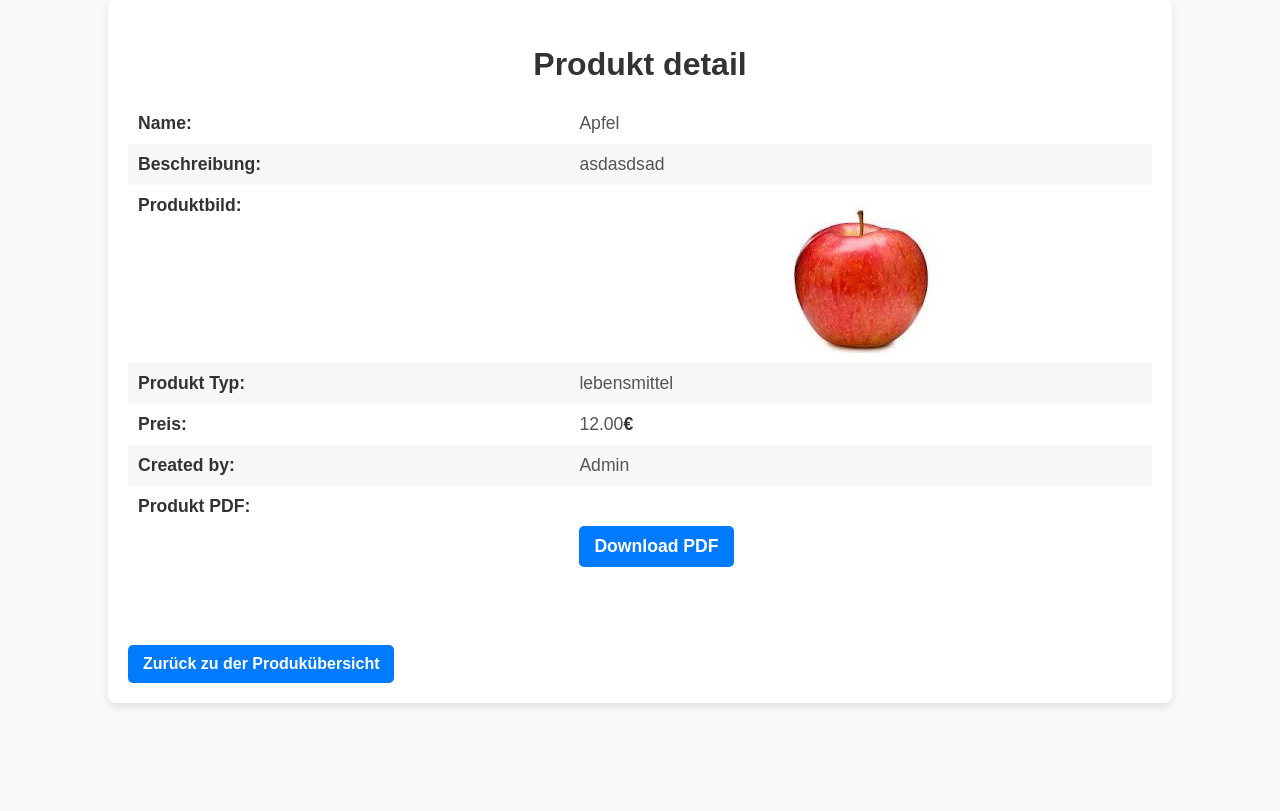
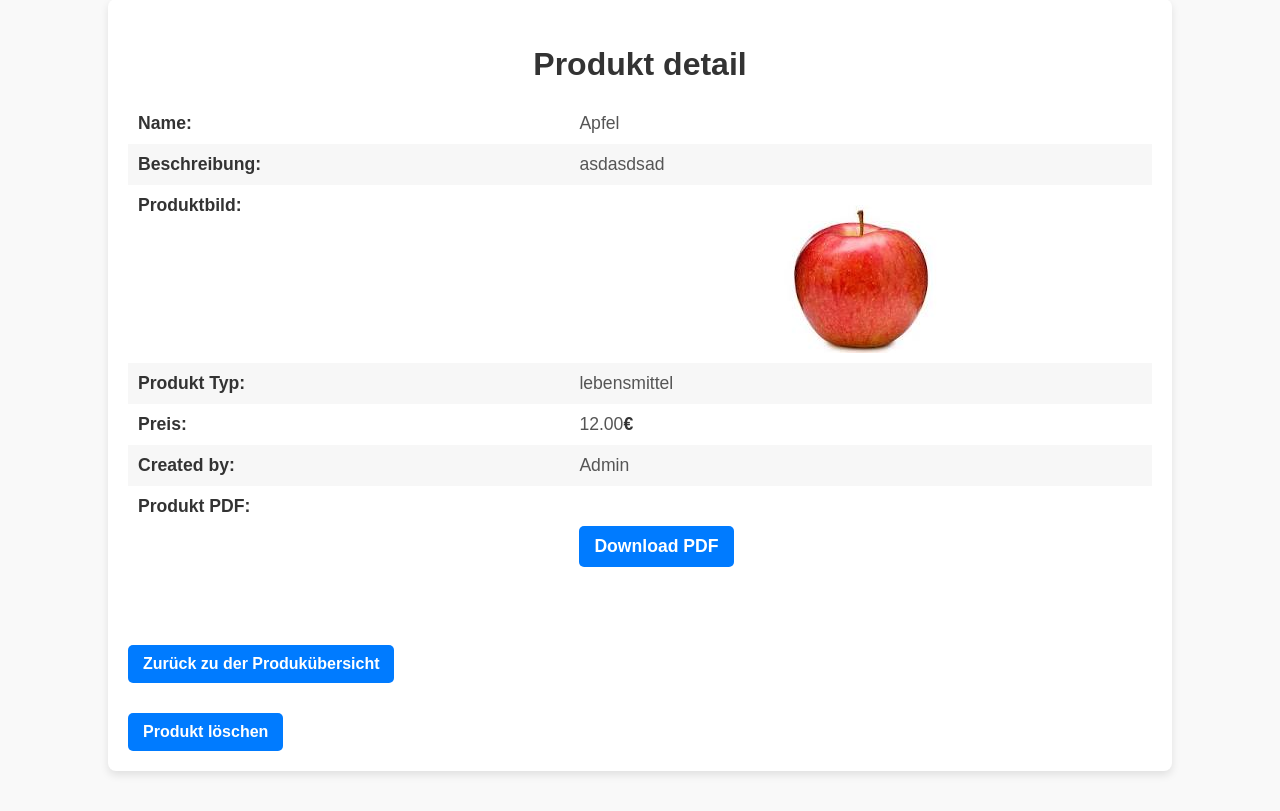
Before and after one commit to IvVsnr/OnlineShop-WebPy, a Django app: page /onlineshop/show/6/ in a window 1280 px wide. Shown: the part 41-852 px from the top of the page. Before the commit the page ends 748 px from the top, so only its background shows below. Run offline with Django 5.2, Linux system fonts and the light colour scheme; data comes from the database, SQL or seed files in the repository; both versions use the stored data as it was after the commit.

Commit message:
Produkt löschen implementiert

```diff
--- a/Onlineshop/templates/produkt-detail.html
+++ b/Onlineshop/templates/produkt-detail.html
@@ -58,5 +58,7 @@
 
     <br>
     <a href="{% url 'produkt-list' %}">Zurück zu der Produkübersicht</a>
+    <br>
+    <a href="{% url 'produkt-delete' current_produkt.pk %}">Produkt löschen</a>
     </div>
 {% endblock %}
--- a/Onlineshop/urls.py
+++ b/Onlineshop/urls.py
@@ -7,4 +7,5 @@ urlpatterns = [
     path('show/', views.produkt_list, name='produkt-list'),
     path('show/<int:pk>/', views.produkt_detail, name='produkt-detail'),
     path('add/', views.produkt_add, name='produkt-add'),
+    path('delete/<int:pk>/', views.produkt_delete, name='produkt-delete'),
 ]
--- a/Onlineshop/views.py
+++ b/Onlineshop/views.py
@@ -1,4 +1,4 @@
-from django.shortcuts import render, redirect
+from django.shortcuts import render, redirect, get_object_or_404
 
 from Onlineshop.models import Produkt
 from .forms import ProductForm
@@ -43,3 +43,15 @@ def produkt_add(request):
         form = ProductForm()
         #context = {'form': form_my}
         return render(request, 'produkt-add.html', {'form': form})
+
+
+def produkt_delete(request, **kwargs):
+    produkt_id = kwargs['pk']
+    current_produkt = Produkt.objects.get(id=produkt_id)
+    #produkt = get_object_or_404(Produkt, pk=pk)
+
+    if request.method == 'POST':
+        current_produkt.delete()
+        return redirect('produkt-list')
+
+    return render(request, 'produkt-delete-confirm.html', {'produkt': current_produkt})
```
Also changed, not shown: Onlineshop/templates/produkt-delete-confirm.html (added, +16 -0 lines), db.sqlite3, media/produkt_bilder/apfel_kHvsZcB.jpg (added), 1 other file.
